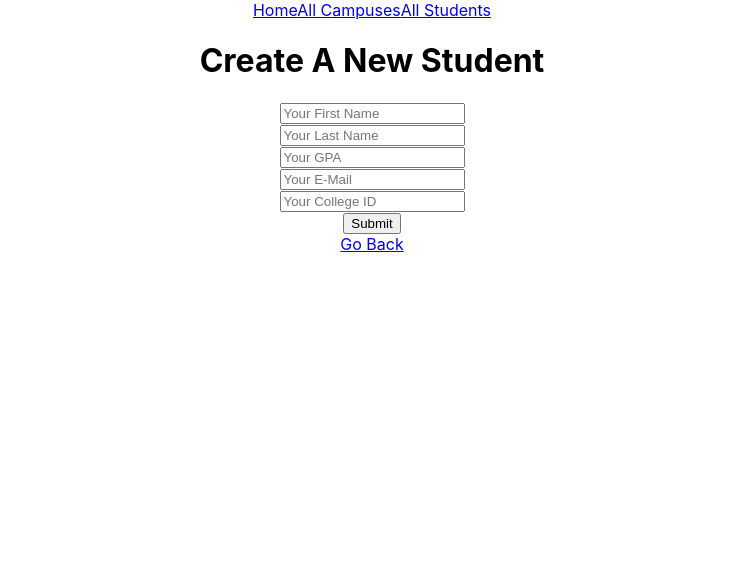
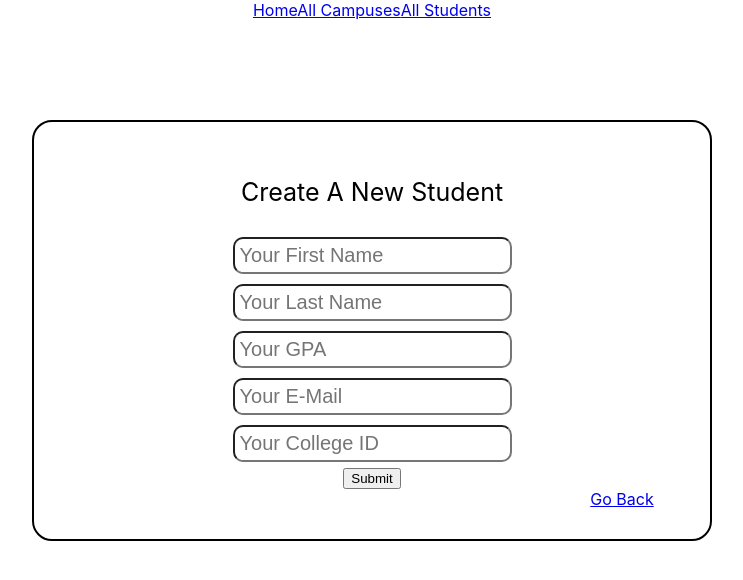
Before and after one commit to duvivierbri/FullStackCRUDApplication, a React (Create React App) app: page /add-student in a window 1280 px wide. Shown: the top 580 px of the page, without its empty margins (268-1011 px from the left). Built offline with nearby package versions, Linux system fonts and the light colour scheme.

Commit message:
Added CSS for the new student form

```diff
--- a/src/App.css
+++ b/src/App.css
@@ -59,7 +59,7 @@
 }
 
 /*NEW STUDENT FORM CSS*/
-.AddCampusForm {
+.newStudentForm {
   margin-top: 100px;
   margin-left: 300px;
   margin-right: 300px;
@@ -68,13 +68,17 @@
   border: 2px solid black
 }
 
-.campusFormTitle{
+.newStudentTitle{
   font-size: 25px;
 }
 
-.campusFormInputs{
+.newStudentInputs{
   margin: 5px;
   font-size: 20px;
   padding: 5px;
   border-radius: 10px;
 }
+
+.newStudentBackButton{
+  margin-left: 500px;
+}
--- a/src/Components/newStudentForm.js
+++ b/src/Components/newStudentForm.js
@@ -86,22 +86,24 @@ class NewStudentForm extends Component{
   render(){
   return(
     <div>
-    <form onSubmit={this.submitFunction}>
-      <h1>Create A New Student</h1>
-      <input placeholder = "Your First Name" onChange={this.updateFirstName} required/>
+    <form className="newStudentForm" onSubmit={this.submitFunction}>
+      <p class="newStudentTitle">Create A New Student</p>
+      <input className="newStudentInputs" placeholder = "Your First Name" onChange={this.updateFirstName} required/>
       <br/>
-      <input placeholder = "Your Last Name" onChange={this.updateLastName} required/>
+      <input className="newStudentInputs" placeholder = "Your Last Name" onChange={this.updateLastName} required/>
       <br/>
-      <input placeholder = "Your GPA" onChange={this.updateGPA} required/>
+      <input className="newStudentInputs" placeholder = "Your GPA" onChange={this.updateGPA} required/>
       <br/>
-      <input placeholder = "Your E-Mail" onChange={this.updateEmail} required/>
+      <input className="newStudentInputs" placeholder = "Your E-Mail" onChange={this.updateEmail} required/>
       <br/>
-      <input placeholder = "Your College ID" onChange={this.updateCollegeID} required/>
+      <input className="newStudentInputs" placeholder = "Your College ID" onChange={this.updateCollegeID} required/>
       <br/>
       <button type="submit">Submit</button>
+      <br/>
+      <Link className="newStudentBackButton" to='/all-students'>Go Back</Link>
     </form>
 
-    <Link to='/all-students'>Go Back</Link>
+
 
     </div>
   );
```
